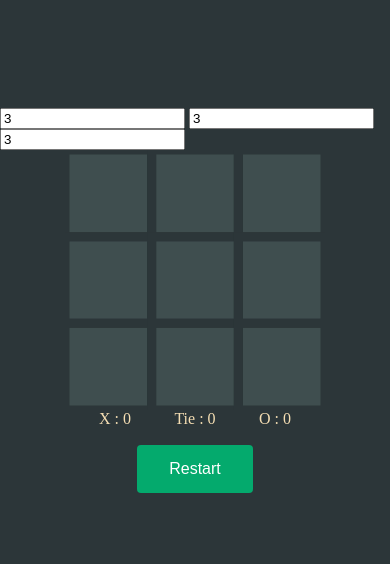
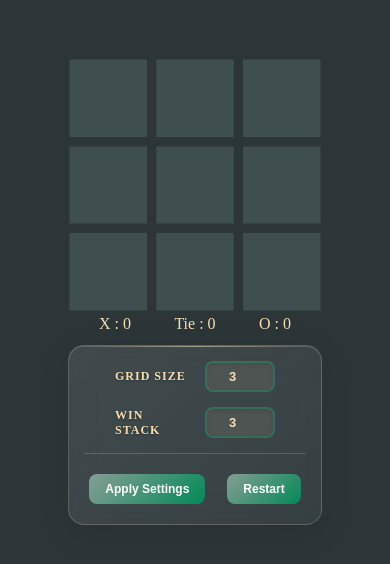
Before and after one commit to omerfcinoglu/tictactoe, a plain HTML site: page index.html in a window 390 px wide. Shown: the part 122-686 px from the top of the page. Drawn offline with Linux system fonts and the light colour scheme.

Commit message:
update game

```diff
--- a/app.js
+++ b/app.js
@@ -1,39 +1,43 @@
 import Globals from "./globals.js";
 import Game from "./game.js";
-import Cell from "./cell.js";
 import GridManager from "./gird.js";
 
 const canvas = document.querySelector('canvas')
 const ctx = canvas.getContext('2d')
 const restartButton = document.getElementById('restartButton');
-const widthInput = document.getElementById('gridWidth');
-const heightInput = document.getElementById('gridHeight');
-const winInput = document.getElementById('winCount');
+const settingApplyButton = document.getElementById('applyButton');
 
+const globals = new Globals();
+const game = new Game();
 
-let globals = new Globals();
-let game = new Game();
 let gridManager;
+let canvasSize;
 
-function applySettings(){
-    globals.rows = parseInt(widthInput.value) || globals.rows;
-    globals.columns = parseInt(heightInput.value) || globals.columns;
-    globals.winnerStackCount = parseInt(winInput.value) || globals.winnerStackCount;
+function applySettings() {
+    const gameSettings = getGameSettings();
+    globals.rows = parseInt(gameSettings.row) || globals.rows;
+    globals.columns = parseInt(gameSettings.row) || globals.columns;
+    globals.winnerStackCount = parseInt(gameSettings.winCount) || globals.winnerStackCount;
 }
 
-let canvasSize;
-
-function updateCanvas(){
-    canvasSize = Math.min(window.innerWidth / 1.5,window.innerHeight /1.5)
+function updateCanvas() {
+    canvasSize = Math.min(window.innerWidth / 1.5, window.innerHeight / 1.5)
     canvas.width = canvasSize;
     canvas.height = canvasSize;
     globals.cellSize = canvasSize / globals.rows
 }
 
-function createGrid(){
+function createGrid() {
     gridManager = new GridManager();
     gridManager.initGrid();
-    game.maxMoveCount = gridManager.row  * gridManager.colm;
+    game.maxMoveCount = gridManager.row * gridManager.colm;
+}
+
+function getGameSettings() {
+    return {
+        row: document.getElementById('gridWidth').value,
+        winCount: document.getElementById('winCount').value
+    }
 }
 
 applySettings();
@@ -42,39 +46,44 @@ createGrid();
 
 document.getElementById("body").style.backgroundColor = globals.colors.bodyBg;
 canvas.style.backgroundColor = globals.colors.canvasBg;
-// canvas.style.border = `15px solid ${globals.colors.gridBorder}`;
 
 game.displayScore();
 
-restartButton.addEventListener('click' ,  ()=>{
+restartButton.addEventListener('click', () => {
     applySettings();
     updateCanvas();
     createGrid();
     game.restart(gridManager);
 })
 
-window.addEventListener('resize', ()=>{
+settingApplyButton.addEventListener('click', () => {
+    applySettings();
+    updateCanvas();
+    createGrid();
+    game.restart(gridManager);
+})
+
+window.addEventListener('resize', () => {
     updateCanvas();
     gridManager.resizeGrid();
-
 })
 
 canvas.addEventListener("click", (event) => {
-    if(game.isOver) return;
+    if (game.isOver) return;
 
     let mousePos = {
-        x :Math.floor(event.offsetX / globals.cellSize),
-        y :Math.floor(event.offsetY / globals.cellSize)
+        x: Math.floor(event.offsetX / globals.cellSize),
+        y: Math.floor(event.offsetY / globals.cellSize)
     }
-    gridManager.playTurn(game.turnX , mousePos);
-    if(game.turnPlayed){
-        game.turnX ? game.turnX = false : game.turnX = true;
+    gridManager.playTurn(game.turnX, mousePos);
+    if (game.turnPlayed) {
+        game.turnX = !game.turnX;
     }
 });
 
 
-function gameLoop(){
-    ctx.clearRect(0,0 ,canvas.width ,canvas.height)
+function gameLoop() {
+    ctx.clearRect(0, 0, canvas.width, canvas.height)
     gridManager.draw();
     window.requestAnimationFrame(gameLoop)
 }
--- a/index.html
+++ b/index.html
@@ -16,22 +16,118 @@
         }
 
         button {
-            background-color: #04AA6D; /* Green */
+            background: linear-gradient(135deg, #879d95, #028a57);
             border: none;
-            border-radius: 4px;
+            border-radius: 8px;
             color: white;
-            padding: 15px 32px;
+            padding: 12px 24px;
             text-align: center;
             text-decoration: none;
             display: inline-block;
+            font-size: 14px;
+            font-weight: 600;
+            cursor: pointer;
+            transition: all 0.3s ease;
+            position: relative;
+            overflow: hidden;
+        }
+
+        button:hover {
+            transform: translateY(-2px);
+            background: linear-gradient(135deg, #05c277, #04AA6D);
+        }
+
+        button:active {
+            transform: translateY(0);
+        }
+
+        .settings {
+            display: flex;
+            align-items: center;
+            justify-content: center;
+            gap: 20px;
+            margin-top: 30px;
+            padding: 25px 30px;
+            background: linear-gradient(135deg, rgba(255, 255, 255, 0.1), rgba(255, 255, 255, 0.05));
+            border: 1px solid rgba(245, 222, 179, 0.2);
+            border-radius: 16px;
+            backdrop-filter: blur(15px);
+            flex-wrap: wrap;
+            box-shadow: 0 8px 32px rgba(0, 0, 0, 0.1), inset 0 1px 0 rgba(255, 255, 255, 0.1);
+            max-width: 600px;
+            position: relative;
+        }
+
+        .settings::before {
+            content: '';
+            position: absolute;
+            top: 0;
+            left: 0;
+            right: 0;
+            height: 1px;
+            background: linear-gradient(90deg, transparent, rgba(245, 222, 179, 0.5), transparent);
+        }
+
+        .input-group {
+            display: flex;
+            flex-direction: column;
+            align-items: center;
+            gap: 8px;
+            position: relative;
+        }
+
+        .settings label {
+            color: wheat;
+            font-size: 12px;
+            font-weight: 600;
+            text-transform: uppercase;
+            letter-spacing: 1px;
+            margin-bottom: 4px;
+            text-shadow: 0 1px 2px rgba(0, 0, 0, 0.3);
+        }
+
+        .settings input {
+            background: rgba(245, 222, 179, 0.1);
+            border: 2px solid rgba(4, 170, 109, 0.3);
+            border-radius: 8px;
+            color: wheat;
+            padding: 10px 12px;
             font-size: 16px;
-            margin-top: 25px;
+            font-weight: 600;
+            text-align: center;
+            width: 70px;
+            transition: all 0.3s cubic-bezier(0.4, 0, 0.2, 1);
+            box-shadow: inset 0 2px 4px rgba(0, 0, 0, 0.1);
+        }
+
+        .settings input:focus {
+            outline: none;
+            border-color: #04AA6D;
+            background: rgba(245, 222, 179, 0.2);
+            transform: scale(1.05);
+        }
+
+        .settings input:hover {
+            border-color: rgba(4, 170, 109, 0.5);
+            background: rgba(245, 222, 179, 0.15);
+        }
+
+        .button-group {
+            display: flex;
+            gap: 12px;
+            margin-left: 20px;
+            padding-left: 20px;
+        }
+
+        .button-group button {
+            padding: 10px 20px;
+            font-size: 13px;
+            min-width: 80px;
         }
         .container {
             display: flex;
             justify-content: space-between;
             align-items: center;
-            /* height: 100vh; */
         }
 
         .box {
@@ -42,38 +138,115 @@
             color:wheat;
             text-align: center;
         }
-        @media (max-width: 600px) {
-            /* Ekran genişliği 600px'e düştüğünde bu stil uygulanacak */
+        @media (max-width: 768px) {
             .container {
-                flex-direction: row; /* Sıralama düzenini dikey yap */
+                flex-direction: row;
                 align-items: center;
             }
+
             .box {
-            width: 70px;
-            height: 10px;
-            font-size: 16px;
+                width: 70px;
+                height: 10px;
+                font-size: 16px;
+                margin: 0 5px;
+                color: wheat;
+                text-align: center;
+            }
 
-            margin: 0 5px;
-            color:wheat;
-            text-align: center;
+            .settings {
+                flex-direction: column;
+                gap: 20px;
+                padding: 20px;
+                margin: 20px 15px;
+                max-width: none;
+            }
+
+            .input-group {
+                flex-direction: row;
+                justify-content: space-between;
+                width: 100%;
+                max-width: 200px;
+            }
+
+            .settings label {
+                font-size: 14px;
+                margin-bottom: 0;
+                margin-right: 10px;
+                flex: 1;
+                text-align-last: left;
+            }
+
+            .settings input {
+                width: 60px;
+                padding: 8px 10px;
+                font-size: 14px;
+            }
+
+            .button-group {
+                margin-left: 0;
+                padding-left: 0;
+                border-left: none;
+                border-top: 1px solid rgba(245, 222, 179, 0.2);
+                padding-top: 15px;
+                justify-content: center;
+                flex-wrap: wrap;
+            }
+
+            .button-group button {
+                min-width: 100px;
+                margin: 5px;
+            }
         }
+
+        @media (max-width: 480px) {
+            .settings {
+                padding: 15px;
+                gap: 15px;
+            }
+
+            .input-group {
+                max-width: 160px;
+            }
+
+            .settings input {
+                width: 50px;
+                padding: 6px 8px;
+                font-size: 13px;
+            }
+
+            .settings label {
+                font-size: 12px;
+            }
+
+            .button-group button {
+                padding: 8px 16px;
+                font-size: 12px;
+                min-width: 70px;
+            }
         }
     </style>
 </head>
 <body id="body">
-    <div class="settings">
-        <input id="gridWidth" type="number" value="3" min="1" />
-        <input id="gridHeight" type="number" value="3" min="1" />
-        <input id="winCount" type="number" value="3" min="1" />
-    </div>
     <canvas id="myCanvas"></canvas>
     <div class="container">
         <div class="box" id="leftBox">X</div>
         <div class="box" id="centerBox">Tie</div>
         <div class="box" id="rightBox">O</div>
     </div>
-    <button id="restartButton">Restart</button>
-
+    <div class="settings">
+        <div class="input-group">
+            <label for="gridWidth">Grid Size</label>
+            <input id="gridWidth" type="number" value="3" min="1">
+        </div>
+        <div class="input-group">
+            <label for="winCount">Win Stack</label>
+            <input id="winCount" type="number" value="3" min="1">
+        </div>
+        <div class="button-group">
+            <button id="applyButton">Apply Settings</button>
+            <button id="restartButton">Restart</button>
+        </div>
+    </div>
     <script src="app.js" type="module"></script>
 </body>
 </html>
```
Also changed, not shown: game.js (+5 -7 lines), gird.js (+19 -19 lines), globals.js (+12 -13 lines).
